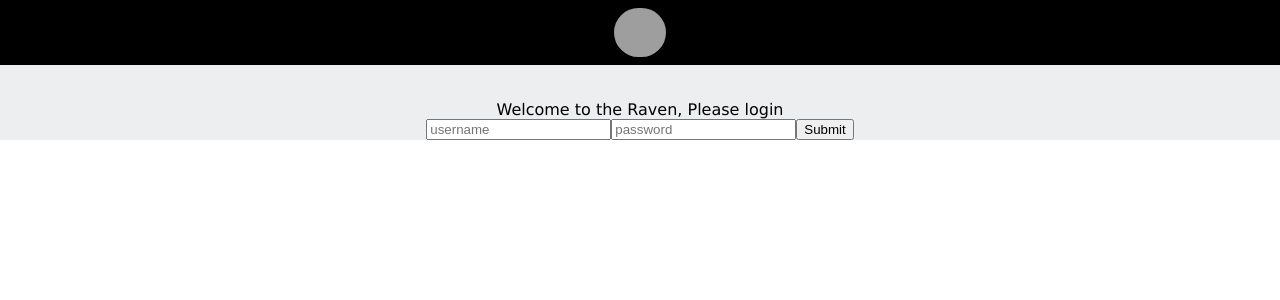
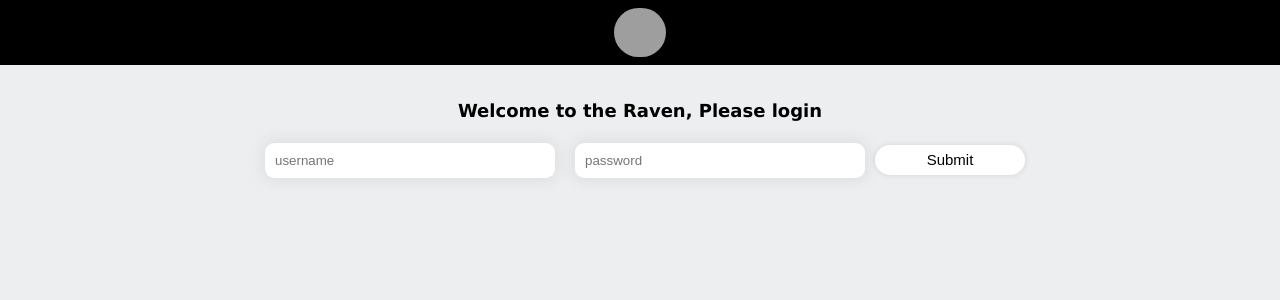
Before and after one commit to felipamendez/phase-3-project-frontend, a React (Create React App) app: page / in a window 1280 px wide. Shown: the top 300 px of the page. Built offline with nearby package versions, Linux system fonts and the light colour scheme; no server answers; grey boxes are pictures that could not be loaded.

Commit message:
final css

```diff
--- a/src/App.css
+++ b/src/App.css
@@ -1,3 +1,7 @@
+body {
+  background-color: rgb(236, 238, 240);
+}
+
 .App {
   text-align: center;
   background-color: rgb(236, 238, 240);
@@ -16,10 +20,11 @@
   height:50px;
   display: flex;
   align-items: center;
-  justify-content: space-evenly;
+  justify-content: space-around;
   font-size: calc(10px + 2vmin);
   z-index: 1;
   height: 65px;
+
 }
 
 .ravenImg {
@@ -42,12 +47,15 @@
   text-shadow: 0 0 0 red;
   cursor: pointer;
   width: 30px;
+  background-color: white;
 }
 
 .emoji-button {
   color: transparent;
   text-shadow: 0 0 0 gray;
   width: 30px;
+  background-color: white;
+  border: 0;
 }
 
 .user-feed-containter {
@@ -57,6 +65,7 @@
     flex-direction: column;
     gap: 20px;
     margin-top: 65px;
+    justify-content: center;
 }
 
 .post-contianer {
@@ -71,7 +80,13 @@
 .post-username-link {
   float: left;
   padding-left: 10px;
+  text-decoration: none;
+  color:#50b7f7;
+  font-size: 15px;
+}
 
+.post-username-link:hover {
+  color: rgb(247, 82, 184);
 }
 
 .button-container {
@@ -88,6 +103,9 @@
   height: 2em;
   border-radius: 1em;
   font-size: 15px;
+  box-shadow:0 0 4px 2px rgba(0,0,0,0.06);
+  border: 0;
+  background-color: white;
 }
 
 .button:hover {
@@ -100,18 +118,23 @@
   display: flex;
   border-top: thin solid rgb(143, 142, 142);
   gap: 10px;
+  padding-left: 70px;
 }
 
 .comments-username{
-  font-size: 12px;
+  font-size: 13px;
 }
 
 .comments-content {
-  font-size: 12px;
+  font-size: 13px;
 }
 
 .user-page-container {
- margin-top: 70px;
+  margin-top: 70px;
+  width: 750px;
+  background-color: white;
+  border-radius: 1em;
+  padding: 20px;
 }
 
 .user-page-img {
@@ -130,8 +153,27 @@ br {
 }
 
 
-.textpost
-{
+.textpost {
     height:15px;
     width: 270px;
+    padding: 10px;
+    margin: 10px;
+    border: 0;
+    box-shadow:0 0 15px 4px rgba(0,0,0,0.06);
+    border-radius: .7em;
+    /* box-sizing: border-box; */
 }
+
+.textpost:focus {
+  background-color: rgb(250, 222, 245);
+  border-color: #000;
+  outline:none !important
+}
+
+.bold {
+  font-weight: bold;
+}
+
+h1 {
+  font-size: 18px;
+}
--- a/src/Login.js
+++ b/src/Login.js
@@ -22,19 +22,19 @@ function Login({isLogin, login}) {
       username: username,
       password: password}
     isLogin(userIntake)
-
+    e.target.reset()
     }
 
 
 
   return (
     <div className="login-container">
-    {login.length === 2 ? <h1>Welcome {login[1].username}</h1>  : "Welcome to the Raven, Please login" }
+    {login.length === 2 ? <h1>Welcome {login[1].username}</h1>  : <h1>Welcome to the Raven, Please login</h1> }
     {login.length === 2 ? null :
     <form onSubmit={handleSubmit}>
-       <input type="text" placeholder="username" onChange={handleUser} value={username} />
-       <input type="text" placeholder="password" onChange={handlePassword} value={password} />
-    <button type="submit">Submit</button>
+       <input className="textpost" type="text" placeholder="username" onChange={handleUser} value={username} />
+       <input className="textpost" type="password" placeholder="password" onChange={handlePassword} value={password} />
+    <button className="button" type="submit">Submit</button>
     </form> }
     </div>
   );
--- a/src/MakePost.js
+++ b/src/MakePost.js
@@ -47,8 +47,8 @@ function MakePost({handleAddPost, login}) {
             <input type="text"
             className="textpost"
              placeholder="Write your post" onChange={handlePost} value={content} />
-            <input type="text" placeholder="Write your user ID" onChange={handleID} value={user_id} />
-            <button type="submit">Submit</button>
+            <input className="textpost" type="text" placeholder="Write your user ID" onChange={handleID} value={user_id} />
+            <button className="button" type="submit">Submit</button>
           </form>
         </div> ) : null }
         <button className="button" onClick={handleWritePostClick}> {makePostIsHidden ? "Hide Post Field" : "Write a Post"} </button>
--- a/src/Post.js
+++ b/src/Post.js
@@ -52,7 +52,7 @@ function Post ({ post, commentsData, handleDeletePost }) {
                 <img src={photo_src} className="profile_feed_img" alt={username}></img>
                 <p className="post-username-link">
                     <Link to={`users/${user.id}`}>
-                     {user.username}
+                     <div className="post-username-link">{user.username} </div>
                     </Link>
                 </p>
                 <p> {content} </p>
--- a/src/UserPage.js
+++ b/src/UserPage.js
@@ -5,21 +5,23 @@ function UserPage ({ userData }) {
     const {userId} = useParams()
     const user = userData.find( user => user.id === parseInt(userId) )
     const {bio, photo_src, username, posts} = user
-    const singleUserPost = posts.map(post => <p>{post.content}</p>)
+    const singleUserPost = posts.map(post => <p className="post-contianer">{post.content}</p>)
 
     //refreshing - useeffect listen for userdata, check if userdata not there, if not then fetch,
     //need state setter from app.js passed in
 
     return(
-        <div className="user-page-container">
-            <img src={photo_src} className="user-page-img" alt={username}></img>
-            <p> {username} </p>
-            <p> {bio} </p>
+        <>
+            <div className="user-page-container">
+                <img src={photo_src} className="user-page-img" alt={username}></img>
+                <p className="bold"> {username} </p>
+                <p> {bio} </p>
+            </div>
             <div className="user-feed-containter">
-              <div className="post-contianer"> {singleUserPost} </div>
+              <div> {singleUserPost} </div>
             </div>
+        </>
 
-        </div>
     )
 }
 
```
